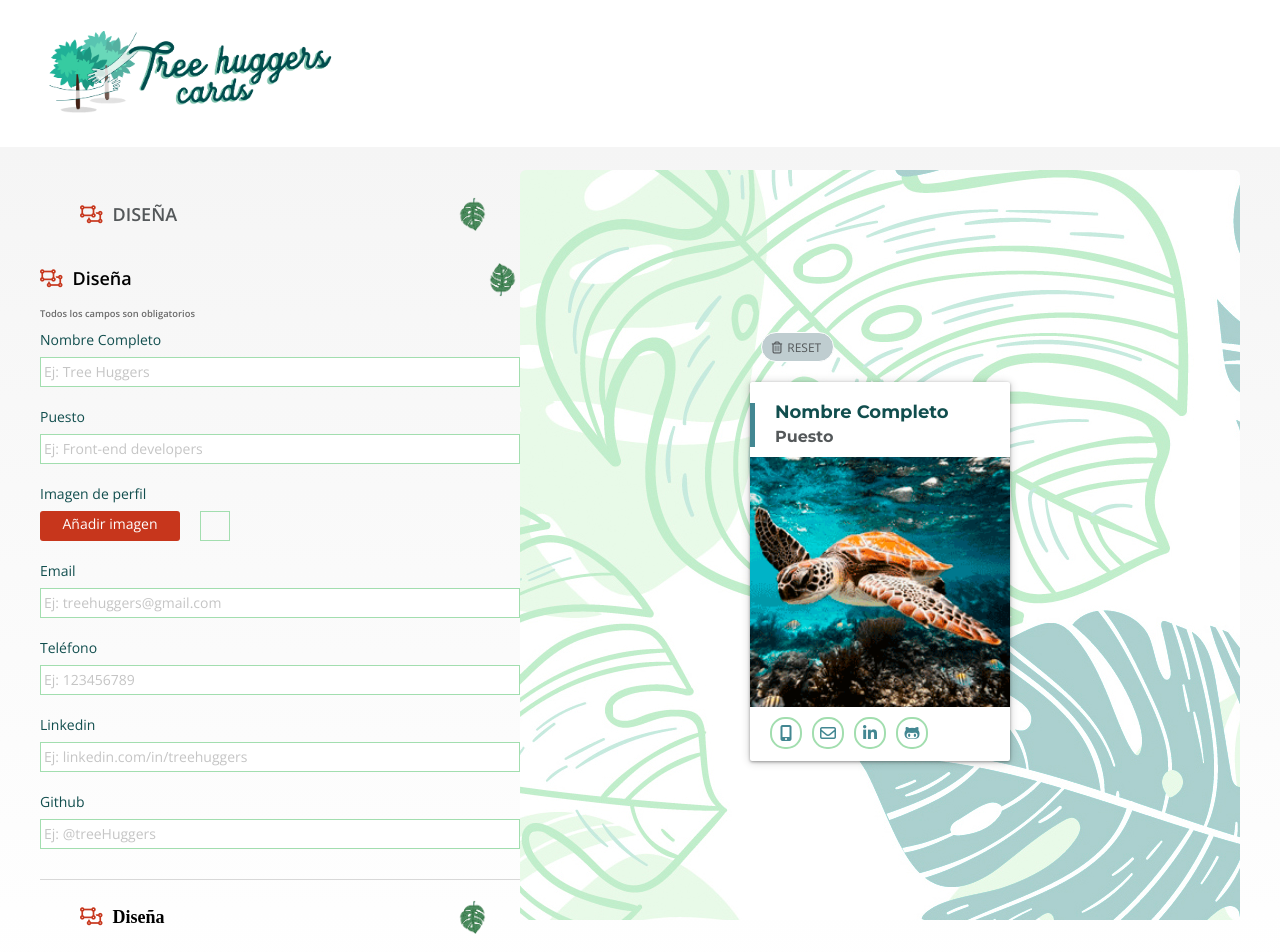
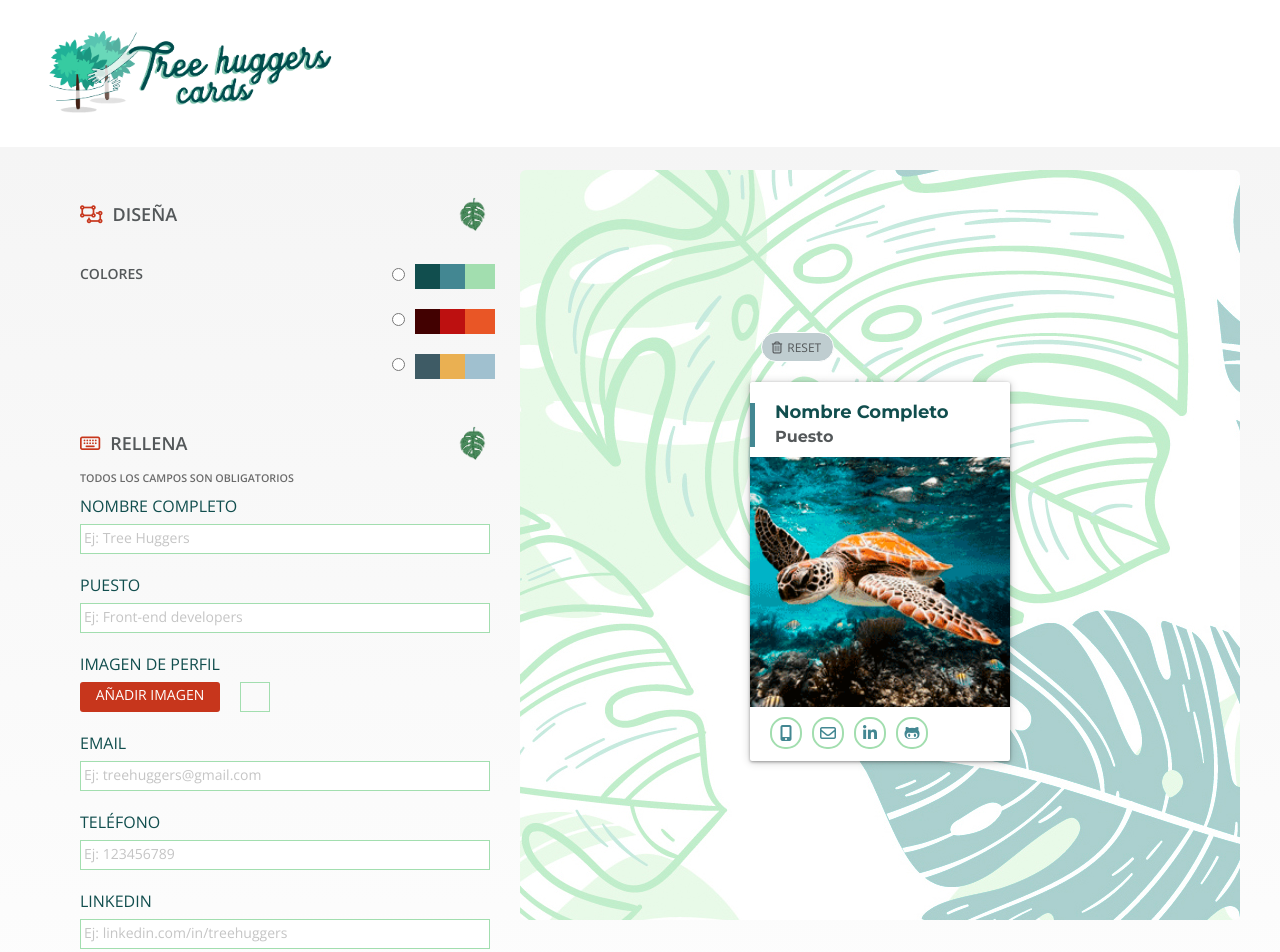
Before and after one commit to Adalab/project-promo-l-module-3-team-6, a React (Create React App) app: page / in a window 1280 px wide. Shown: the top 952 px of the page. Built offline with nearby package versions, Linux system fonts and the light colour scheme.

Commit message:
add collapsable and solve problems in sass files

```diff
--- a/src/components/App.js
+++ b/src/components/App.js
@@ -9,7 +9,7 @@ import Navigation from './Navigation';
 import Share from './Share';
 import Footer from './Footer';
 /* import leaf from '../images/monstera.png'; */
-import Collapsable from './Collapsable';
+
 import Reset from './Reset';
 
 class App extends React.Component {
--- a/src/components/Collapsable.js
+++ b/src/components/Collapsable.js
@@ -9,10 +9,12 @@ class Collapsable extends React.Component {
 
   render() {
     return (
-      <div className="design__header js-collapsable-header">
-        <h2 className="design__header--text">
-          <i className="design__header--text-icon far fa-object-ungroup"></i>
-          Diseña
+      <div className={`${this.props.classValue}__header js-collapsable-header`}>
+        <h2 className={`${this.props.classValue}__header--text`}>
+          <i
+            className={`${this.props.classValue}__header--text-icon ${this.props.icon}`}
+          ></i>
+          {this.props.title}
         </h2>
         <img className="up-icon" src={leaf} />
       </div>
--- a/src/components/Desing.js
+++ b/src/components/Desing.js
@@ -3,6 +3,7 @@ import Palette from './Palette';
 import '../stylesheets/layout/_design.scss';
 import leaf from '../images/monstera.png';
 import Collapsable from './Collapsable';
+
 class Desing extends React.Component {
   /*   constructor(props) {
     super(props);
@@ -11,14 +12,11 @@ class Desing extends React.Component {
   render() {
     return (
       <fieldset className="design js-collapsable-container collapsable--close">
-        <Collapsable />
-        {/*         <div className="design__header js-collapsable-header">
-          <h2 className="design__header--text">
-            <i className="design__header--text-icon far fa-object-ungroup"></i>
-            Diseña
-          </h2>
-          <img className="up-icon" src={leaf} />
-        </div> */}
+        <Collapsable
+          title="Diseña"
+          classValue="design"
+          icon="far fa-object-ungroup"
+        />
         <div className="design__colors hidden__container">
           <h5 className="design__colors--subtitle">Colores</h5>
           <div className="design__colors--palettes">
--- a/src/components/Fill.js
+++ b/src/components/Fill.js
@@ -11,15 +11,8 @@ class Fill extends React.Component {
 
   render() {
     return (
-      <fielset className="fill js-collapsable-container">
-        <Collapsable />
-        {/*         <div class="fill__header js-collapsable-header">
-    <h2 class="fill__header--title">
-      <i class="far fa-keyboard fill__header--icon"></i>
-      Rellena
-    </h2>
-    <img class="up-icon" src="./assets/images/monstera.png" />
-  </div> */}
+      <fieldset className="fill js-collapsable-container collapsable--close">
+        <Collapsable title="Rellena" classValue="fill" icon="far fa-keyboard" />
         <div className="fill__form hidden__container">
           <h6 className="fill__form--notice">{this.props.required}</h6>
           <InputForm
@@ -65,7 +58,7 @@ class Fill extends React.Component {
             placeholder="Ej: @treeHuggers"
           />
         </div>
-      </fielset>
+      </fieldset>
     );
   }
 }
--- a/src/components/Palette.js
+++ b/src/components/Palette.js
@@ -19,7 +19,6 @@ class Palette extends React.Component {
             value="1"
             name="palette"
             className="js-palette cursor"
-            checked
           />
           <div
             className={`palette${this.props.numberPalette}__color1 color-box`}
--- a/src/components/Share.js
+++ b/src/components/Share.js
@@ -12,14 +12,11 @@ class Share extends React.Component {
   render() {
     return (
       <fieldset className="share js-collapsable-container collapsable--close">
-        <Collapsable />
-        {/*         <div className="share__header js-collapsable-header">
-          <h2 className="share__header--title">
-            <i className="fas fa-share-alt share__header--icon js-arrow-share js-arrow-up"></i>
-            Comparte{' '}
-          </h2>
-          <img className="up-icon" src={leaf} />
-        </div> */}
+        <Collapsable
+          title="Comparte"
+          classValue="share"
+          icon="fas fa-share-alt"
+        />
 
         <div className="share__create hidden__container">
           <button className="share__create--button js-create-btn">
--- a/src/stylesheets/layout/_collapsable.scss
+++ b/src/stylesheets/layout/_collapsable.scss
@@ -1,17 +1,17 @@
 .collapsable--close {
-  .hidden__container {
+  /*   .hidden__container {
     display: none;
-  }
+  } */
   .fa-chevron-up {
     transform: rotate(180deg);
   }
 
-  .up-icon{
+  .up-icon {
     transform: rotate(180deg);
   }
 }
 
-.up-icon{
+.up-icon {
   height: 35px;
   width: 35px;
   background: none;
--- a/src/stylesheets/layout/_fill.scss
+++ b/src/stylesheets/layout/_fill.scss
@@ -1,62 +1,39 @@
-@import "../core/_core.scss";
+@import '../core/_core.scss';
+/* @import './_collapsable.scss'; */
 
 .fill {
-  padding: 0 19px 0px 20px;
-  border: none;
+  padding: 27px 20px 0;
   font-family: $font-text;
-  font-size: 14px;
-  line-height: 1.43;
-
+  text-transform: uppercase;
+  color: $smaller-text;
   @include tablet {
-    padding-left: 40px;
-    padding-right: 30px;
-    // width: 50vw;
+    // width: 233px;
+    padding: 27px 30px 0 40px;
   }
-
   @include desktop {
     // width: 40vw;
   }
 
   &__header {
-    margin-bottom: 10px;
+    padding-bottom: 10px;
     display: flex;
+    flex-direction: row;
+    align-items: center;
     justify-content: space-between;
-    align-items: center;
-    color: $smaller-text;
-    border-top: $border-lines solid 1px;
-    padding-top: 10px;
+    font-size: 18px;
     cursor: pointer;
-
     :hover {
       transform: scale(1.04);
       color: $button-hover;
     }
-
-    &--icon {
-      color: $icons;
-      padding-right: 5px;
-    }
-
-    &--title {
-      text-transform: uppercase;
+    &--text {
+      font-weight: 600;
       font-size: 18px;
-      font-family: $font-text;
-      font-weight: 600;
-    }
-
-    &--arrow {
-      font-size: 18px;
-    }
-
-    &--title {
-      text-transform: uppercase;
-      font-size: 18px;
-      font-family: $font-text;
-      font-weight: 600;
-    }
-
-    &--arrow {
-      font-size: 18px;
+      display: inline;
+      &-icon {
+        color: $icons;
+        padding-right: 10px;
+      }
     }
   }
 
--- a/src/stylesheets/layout/_share.scss
+++ b/src/stylesheets/layout/_share.scss
@@ -1,50 +1,37 @@
 @import '../core/_core.scss';
 
 .share {
-  padding: 0 19px 30px 20px;
-  border: none;
-  display: flex;
-  flex-direction: column;
-
+  padding: 27px 20px 0;
+  font-family: $font-text;
+  text-transform: uppercase;
+  color: $smaller-text;
   @include tablet {
-    padding-left: 40px;
-    padding-right: 30px;
-    // width: 50vw;
+    // width: 233px;
+    padding: 27px 30px 0 40px;
   }
-
   @include desktop {
     // width: 40vw;
   }
-
   &__header {
-    margin-bottom: 30px;
+    padding-bottom: 10px;
     display: flex;
+    flex-direction: row;
+    align-items: center;
     justify-content: space-between;
-    align-items: center;
-    color: $smaller-text;
-    border-top: $border-lines solid 1px;
-    padding-top: 10px;
+    font-size: 18px;
     cursor: pointer;
-
     :hover {
       transform: scale(1.04);
       color: $button-hover;
     }
-
-    &--icon {
-      color: $icons;
-      padding-right: 5px;
-    }
-
-    &--title {
-      text-transform: uppercase;
+    &--text {
+      font-weight: 600;
       font-size: 18px;
-      font-family: $font-text;
-      font-weight: 600;
-    }
-
-    &--arrow {
-      font-size: 18px;
+      display: inline;
+      &-icon {
+        color: $icons;
+        padding-right: 10px;
+      }
     }
   }
 
```
